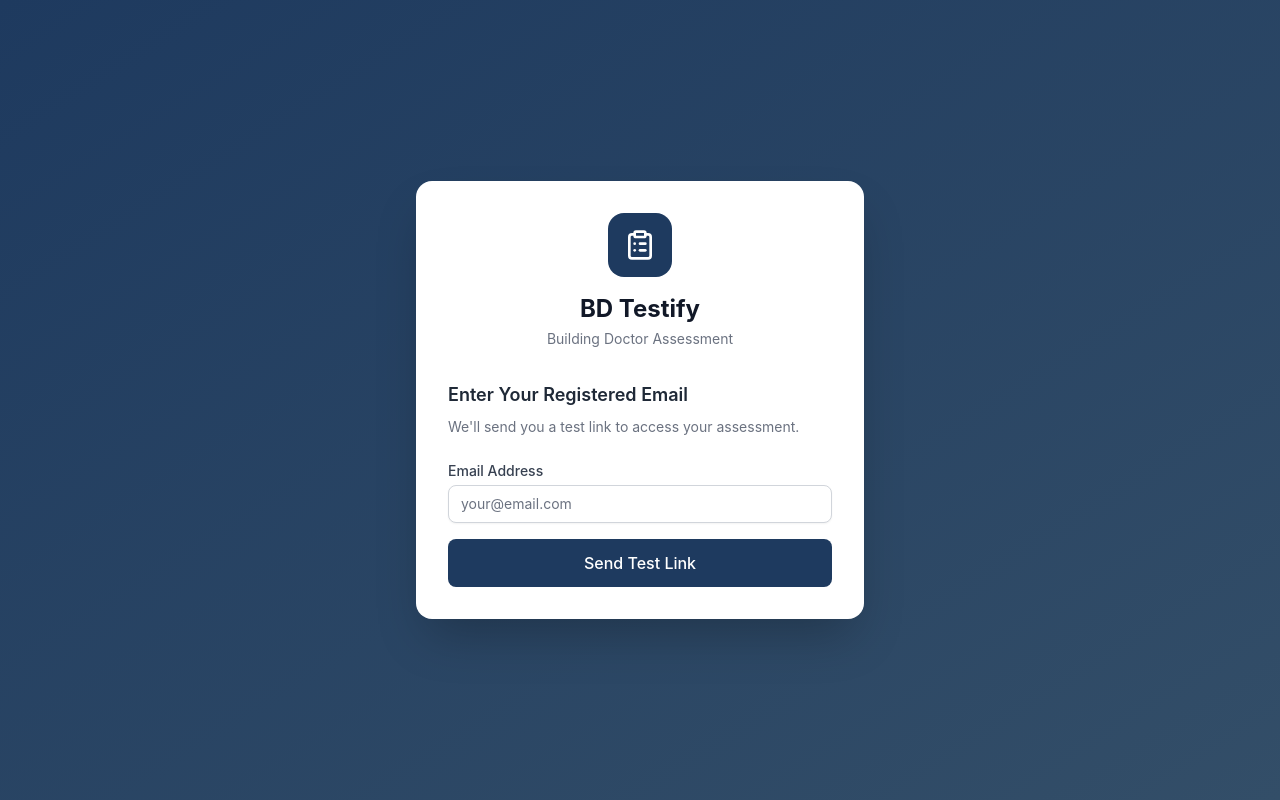
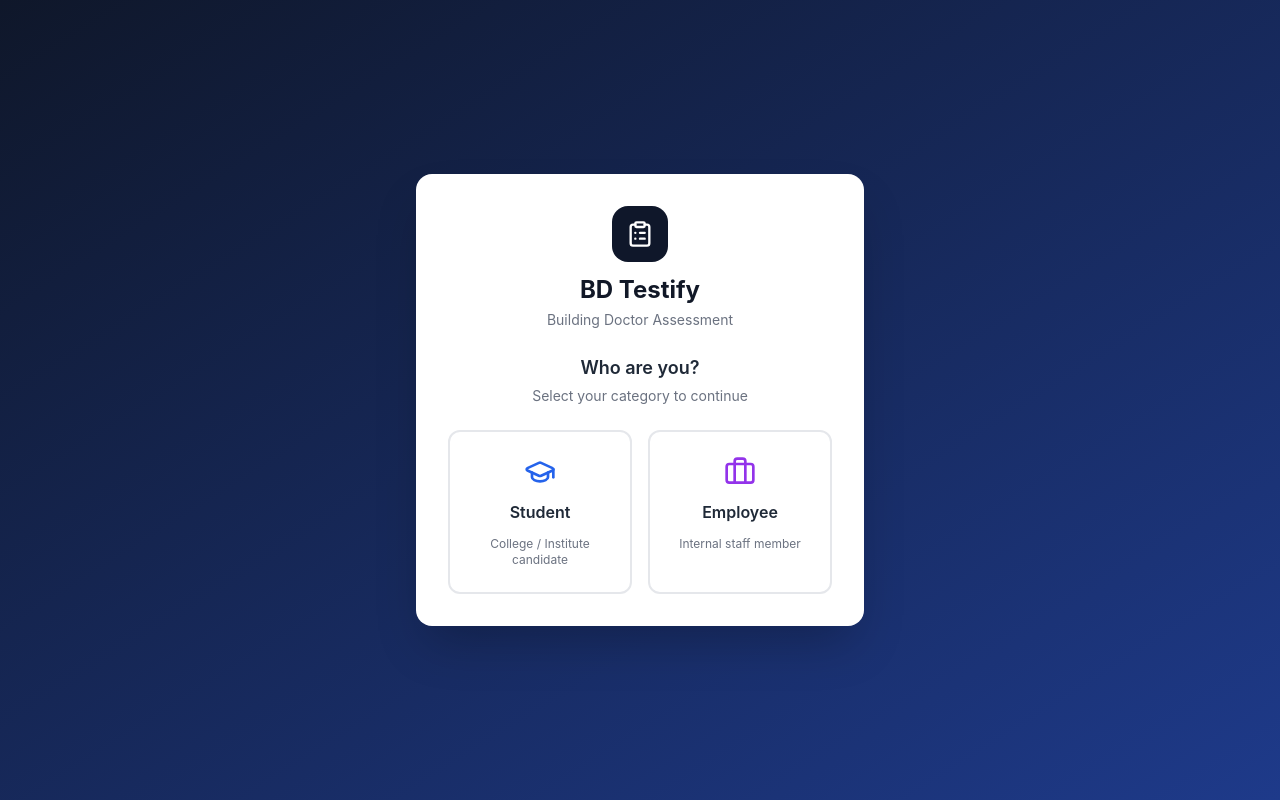
Before and after one commit to mathavansrs-ddm/bd-testify, a React (Vite) app in the folder frontend/: page /qr-landing in a window 1280 px wide. Built offline with nearby package versions, Linux system fonts and the light colour scheme.

Commit message:
QR landing: separate forms for student and employee

```diff
--- a/frontend/src/pages/QRScan.jsx
+++ b/frontend/src/pages/QRScan.jsx
@@ -1,19 +1,24 @@
 import { useState } from 'react'
 import { submitQREmail } from '../services/api'
-import { ClipboardList, Mail } from 'lucide-react'
+import { ClipboardList, Mail, GraduationCap, Briefcase } from 'lucide-react'
 
 export default function QRScan() {
-  const [email, setEmail] = useState('')
+  const [type, setType] = useState(null) // 'student' | 'employee'
+  const [form, setForm] = useState({})
   const [loading, setLoading] = useState(false)
   const [success, setSuccess] = useState(false)
   const [error, setError] = useState('')
+
+  function handleChange(e) {
+    setForm(prev => ({ ...prev, [e.target.name]: e.target.value }))
+  }
 
   async function handleSubmit(e) {
     e.preventDefault()
     setError('')
     setLoading(true)
     try {
-      await submitQREmail({ email })
+      await submitQREmail({ ...form, candidate_type: type })
       setSuccess(true)
     } catch (err) {
       setError(err.response?.data?.detail || 'Something went wrong. Please try again.')
@@ -23,11 +28,11 @@ export default function QRScan() {
   }
 
   return (
-    <div className="min-h-screen bg-gradient-to-br from-navy-900 to-navy-700 flex items-center justify-center p-4">
+    <div className="min-h-screen bg-gradient-to-br from-slate-900 to-blue-900 flex items-center justify-center p-4">
       <div className="bg-white rounded-2xl shadow-2xl w-full max-w-md p-8">
-        <div className="text-center mb-8">
-          <div className="inline-flex items-center justify-center w-16 h-16 bg-navy-900 rounded-2xl mb-4">
-            <ClipboardList className="w-8 h-8 text-white" />
+        <div className="text-center mb-6">
+          <div className="inline-flex items-center justify-center w-14 h-14 bg-slate-900 rounded-2xl mb-3">
+            <ClipboardList className="w-7 h-7 text-white" />
           </div>
           <h1 className="text-2xl font-bold text-gray-900">BD Testify</h1>
           <p className="text-gray-500 text-sm mt-1">Building Doctor Assessment</p>
@@ -39,12 +44,37 @@ export default function QRScan() {
               <Mail className="w-8 h-8 text-green-600" />
             </div>
             <h2 className="text-xl font-semibold text-gray-900 mb-2">Check Your Email!</h2>
-            <p className="text-gray-500">We've sent your test link to <strong>{email}</strong>. Please check your inbox and spam folder.</p>
+            <p className="text-gray-500">We've sent your test link to <strong>{form.email}</strong>. Please check your inbox and spam folder.</p>
           </div>
+        ) : !type ? (
+          <>
+            <h2 className="text-lg font-semibold text-gray-800 mb-1 text-center">Who are you?</h2>
+            <p className="text-sm text-gray-500 mb-6 text-center">Select your category to continue</p>
+            <div className="grid grid-cols-2 gap-4">
+              <button onClick={() => setType('student')}
+                className="flex flex-col items-center gap-3 border-2 border-gray-200 hover:border-blue-500 hover:bg-blue-50 rounded-xl p-6 transition">
+                <GraduationCap className="w-8 h-8 text-blue-600" />
+                <span className="font-semibold text-gray-800">Student</span>
+                <span className="text-xs text-gray-500 text-center">College / Institute candidate</span>
+              </button>
+              <button onClick={() => setType('employee')}
+                className="flex flex-col items-center gap-3 border-2 border-gray-200 hover:border-purple-500 hover:bg-purple-50 rounded-xl p-6 transition">
+                <Briefcase className="w-8 h-8 text-purple-600" />
+                <span className="font-semibold text-gray-800">Employee</span>
+                <span className="text-xs text-gray-500 text-center">Internal staff member</span>
+              </button>
+            </div>
+          </>
         ) : (
           <>
-            <h2 className="text-lg font-semibold text-gray-800 mb-2">Enter Your Registered Email</h2>
-            <p className="text-sm text-gray-500 mb-6">We'll send you a test link to access your assessment.</p>
+            <div className="flex items-center gap-2 mb-5">
+              <button onClick={() => { setType(null); setForm({}) }}
+                className="text-sm text-blue-600 hover:underline">← Back</button>
+              <span className="text-sm text-gray-400">|</span>
+              <span className="text-sm font-medium text-gray-700">
+                {type === 'student' ? '🎓 Student Registration' : '💼 Employee Registration'}
+              </span>
+            </div>
 
             {error && (
               <div className="bg-red-50 border border-red-200 text-red-700 rounded-lg p-3 mb-4 text-sm">
@@ -54,18 +84,72 @@ export default function QRScan() {
 
             <form onSubmit={handleSubmit} className="space-y-4">
               <div>
+                <label className="block text-sm font-medium text-gray-700 mb-1">Full Name</label>
+                <input name="name" type="text" className="input-field" placeholder="Your full name"
+                  onChange={handleChange} required />
+              </div>
+              <div>
                 <label className="block text-sm font-medium text-gray-700 mb-1">Email Address</label>
-                <input
-                  type="email"
-                  className="input-field"
-                  placeholder="your@email.com"
-                  value={email}
-                  onChange={(e) => setEmail(e.target.value)}
-                  required
-                />
+                <input name="email" type="email" className="input-field" placeholder="your@email.com"
+                  onChange={handleChange} required />
               </div>
-              <button type="submit" disabled={loading} className="btn-primary w-full py-3">
-                {loading ? 'Sending…' : 'Send Test Link'}
+              <div>
+                <label className="block text-sm font-medium text-gray-700 mb-1">Phone Number</label>
+                <input name="phone" type="tel" className="input-field" placeholder="+91 XXXXX XXXXX"
+                  onChange={handleChange} />
+              </div>
+
+              {type === 'student' && (
+                <>
+                  <div>
+                    <label className="block text-sm font-medium text-gray-700 mb-1">College / Institute</label>
+                    <input name="college" type="text" className="input-field" placeholder="College name"
+                      onChange={handleChange} />
+                  </div>
+                  <div className="grid grid-cols-2 gap-3">
+                    <div>
+                      <label className="block text-sm font-medium text-gray-700 mb-1">Course</label>
+                      <input name="course" type="text" className="input-field" placeholder="B.Tech / MBA..."
+                        onChange={handleChange} />
+                    </div>
+                    <div>
+                      <label className="block text-sm font-medium text-gray-700 mb-1">Year</label>
+                      <select name="year" className="input-field" onChange={handleChange}>
+                        <option value="">Select</option>
+                        <option>1st Year</option>
+                        <option>2nd Year</option>
+                        <option>3rd Year</option>
+                        <option>4th Year</option>
+                        <option>Passed Out</option>
+                      </select>
+                    </div>
+                  </div>
+                </>
+              )}
+
+              {type === 'employee' && (
+                <>
+                  <div>
+                    <label className="block text-sm font-medium text-gray-700 mb-1">Employee ID</label>
+                    <input name="employee_id" type="text" className="input-field" placeholder="EMP-XXXX"
+                      onChange={handleChange} />
+                  </div>
+                  <div>
+                    <label className="block text-sm font-medium text-gray-700 mb-1">Department</label>
+                    <input name="department" type="text" className="input-field" placeholder="Department name"
+                      onChange={handleChange} />
+                  </div>
+                  <div>
+                    <label className="block text-sm font-medium text-gray-700 mb-1">Designation</label>
+                    <input name="designation" type="text" className="input-field" placeholder="Your role / title"
+                      onChange={handleChange} />
+                  </div>
+                </>
+              )}
+
+              <button type="submit" disabled={loading}
+                className={`w-full py-3 rounded-xl font-semibold text-white transition ${type === 'student' ? 'bg-blue-600 hover:bg-blue-700' : 'bg-purple-600 hover:bg-purple-700'}`}>
+                {loading ? 'Submitting…' : 'Submit & Get Test Link'}
               </button>
             </form>
           </>
```
